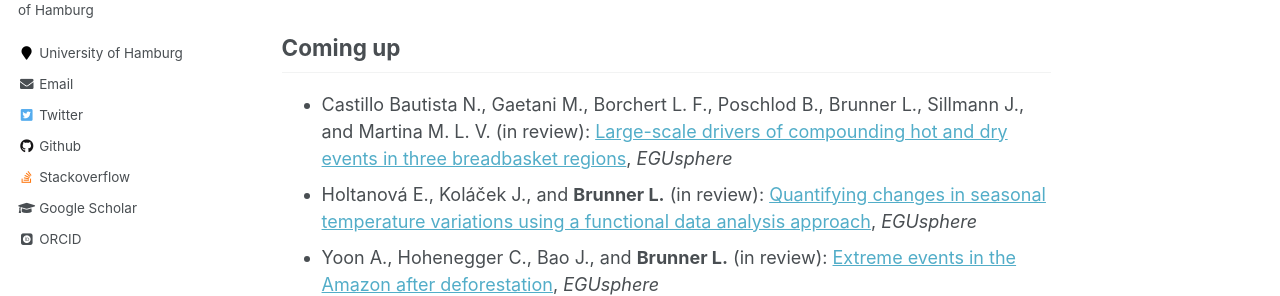
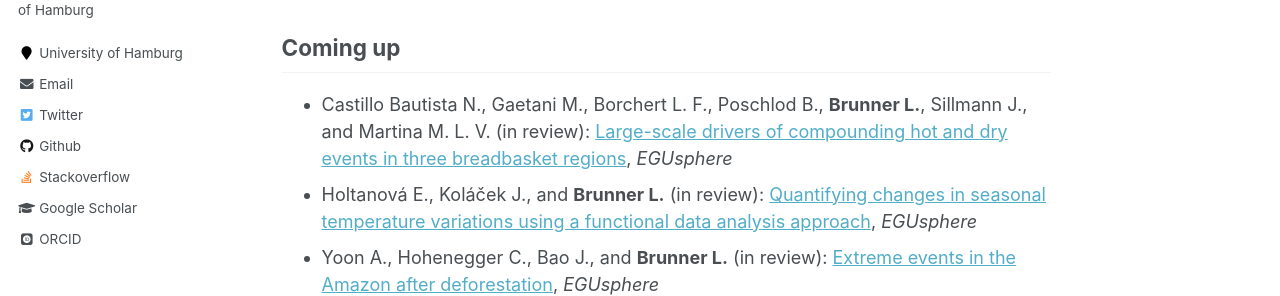
Before and after one commit to lukasbrunner/lukasbrunner.github.io, a Jekyll site: the page built from _publications/publications.md, in a window 1280 px wide and 900 px high. Shown: the part 334-630 px from the top of the window. Built offline with Jekyll 4.4.1, drawn with Linux system fonts in a browser that asks for light colours; some web fonts are replaced.

Commit message:
Update publications.md

```diff
--- a/_publications/publications.md
+++ b/_publications/publications.md
@@ -11,7 +11,7 @@ I have contributed to 24 peer-reviewed articles, which have been cited more than
 
 Coming up
 ---------
--  Castillo Bautista N., Gaetani M., Borchert L. F., Poschlod B., Brunner L., Sillmann J., and Martina M. L. V. (in review): <a href="https://doi.org/10.5194/egusphere-2025-5073" target="_blank">Large-scale drivers of compounding hot and dry events in three breadbasket regions</a>, _EGUsphere_
+-  Castillo Bautista N., Gaetani M., Borchert L. F., Poschlod B., **Brunner L.**, Sillmann J., and Martina M. L. V. (in review): <a href="https://doi.org/10.5194/egusphere-2025-5073" target="_blank">Large-scale drivers of compounding hot and dry events in three breadbasket regions</a>, _EGUsphere_
 - Holtanová E., Koláček J., and **Brunner L.** (in review): <a href="https://egusphere.copernicus.org/preprints/2025/egusphere-2025-3360/" target="_blank">Quantifying changes in seasonal temperature variations using a functional data analysis approach</a>, _EGUsphere_
 - Yoon A., Hohenegger C., Bao J., and **Brunner L.** (in review):  <a href="https://doi.org/10.5194/egusphere-2025-3221" target="_blank">Extreme events in the Amazon after deforestation</a>, _EGUsphere_
 <!-- - **Brunner L.**, Ghosh R., Haimberger L., Hohenegger C., Putrasahan D., Rackow T., Knutti R., and Voigt A. (in preparation): Three decades of simulating global temperatures with coupled climate models -->
```
